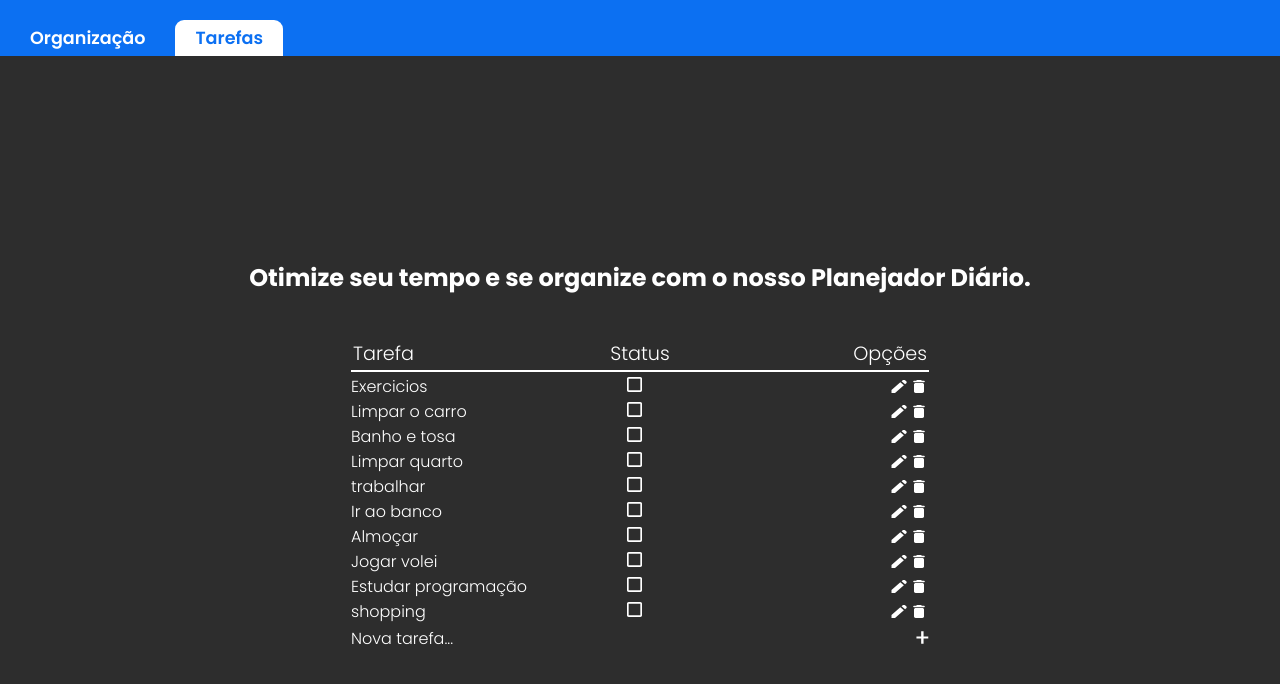
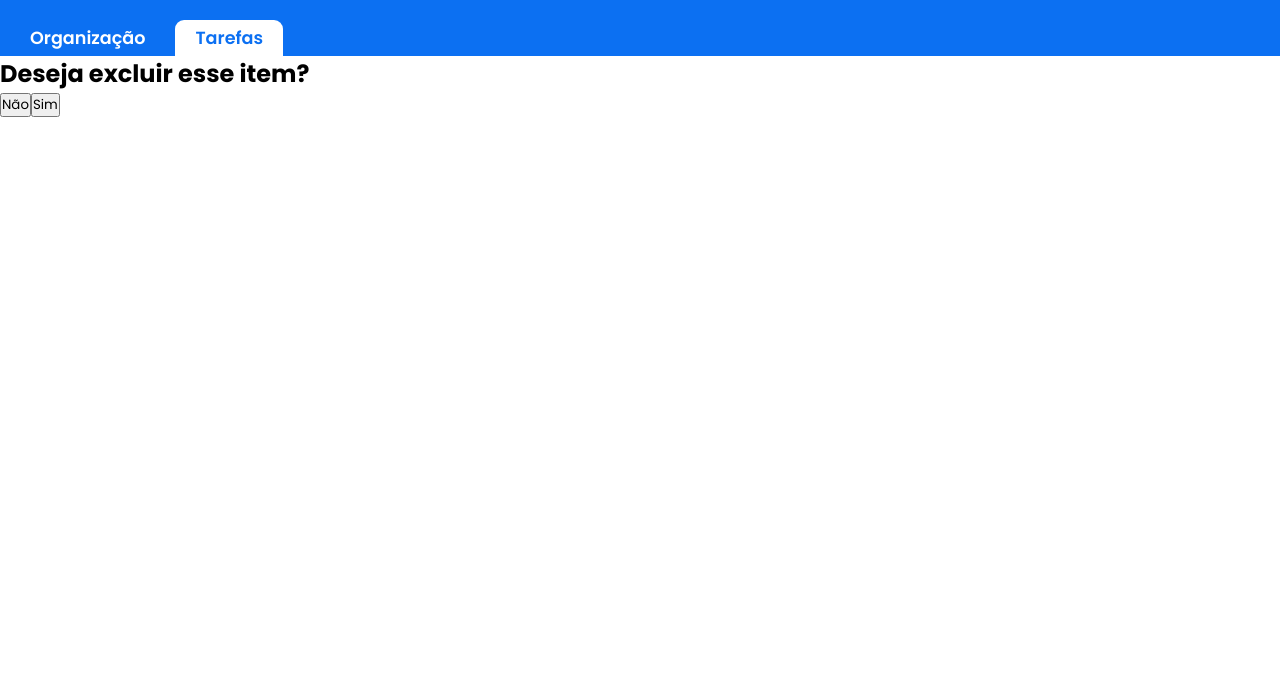
Before and after one commit to usrjair0/Desafio3_DNC, a React (Vite) app in the folder my-app/: page / in a window 1280 px wide. Both pictures are taken after a click on the picture 899 px from the left and 386 px from the top of the page. Shown: the top 684 px of the page. Built offline with nearby package versions, Linux system fonts and the light colour scheme.

Commit message:
add changes

```diff
--- /dev/null
+++ b/my-app/src/components/CardMenu/CardMenu.jsx
@@ -0,0 +1,20 @@
+import React from 'react';
+import './index.scss';
+
+const CardMenu = ({ data, onClose }) => {
+
+  return (
+    <div>
+      <h2>{
+      `Deseja excluir esse item?`
+      }</h2>
+      <p>{data.description}</p>
+      <div>
+      <button onClick={onClose}>Não</button>
+      <button>Sim</button>
+      </div>
+    </div>
+  )
+}
+
+export default CardMenu
--- a/my-app/src/components/organizador/Organizador.jsx
+++ b/my-app/src/components/organizador/Organizador.jsx
@@ -6,15 +6,15 @@ import square from '../../assets/square.svg';
 import some from '../../assets/some.svg';
 import squareClicked from '../../assets/squareClicked.svg'
 
-
-const Organizador = ({data}) => {
+const Organizador = ({ data, opnImg }) => {
     //https://developer.mozilla.org/pt-BR/docs/Web/JavaScript/Reference/Global_Objects/Array//
     const [taskImages, setTaskImages] = useState(Array(data.length).fill(false)); //o fill preenche tudo com false.
     const handleImageClick = (index) => {
     const newTaskImages = [...taskImages];
-    newTaskImages[index] = !newTaskImages[index];
+    newTaskImages[index] = !newTaskImages[index]; //estou invertendo o valor do index, da imagem
     setTaskImages(newTaskImages);
   };
+
   return (
     <main className='main'>
         <h2>Otimize seu tempo e se organize com o nosso Planejador Diário.</h2>
@@ -38,8 +38,8 @@ const Organizador = ({data}) => {
                         )}
                     </td>
                     <td className='main__images'>
-                        <img src={pencil} width={20}/>
-                        <img src={trash} width={20}/>
+                        <img src={pencil} onClick={opnImg} width={20}/>
+                        <img src={trash} onClick={opnImg} width={20}/>
                     </td>
                 </tr>
             ))}
--- a/my-app/src/components/organizador/index.scss
+++ b/my-app/src/components/organizador/index.scss
@@ -11,7 +11,7 @@ tfoot tr {
 }
 .main{
     height: 100vh;
-    font-weight: 300;
+    font-weight: 400;
     color: white;
     background-color: #2D2D2D;
     display: flex;
@@ -20,6 +20,7 @@ tfoot tr {
     justify-content: center;
     padding: 7%;
     &__table {
+        font-weight: 300;
         margin-top: 40px;
     }
     &__thead td {
--- a/my-app/src/views/Home/Home.jsx
+++ b/my-app/src/views/Home/Home.jsx
@@ -1,19 +1,32 @@
-import React from 'react'
+import React, { useState } from 'react'
 import './index.scss';
 import Headermenu from '../../components/Headermenu/Headermenu'
 import Organizador from '../../components/organizador/Organizador';
+import CardMenu from '../../components/CardMenu/CardMenu';
 
 const Home = ({ data }) => {
+
+  {/* Lógica de abertura ou não do meu card de exclusão/alteração */}
+  const [iscardopen, setiscardopen] = useState(false);
+  const handdlecardopen = () =>{
+    setiscardopen(true);
+  }
+  const handdlecardclose = () =>{
+    setiscardopen(false)
+  }
   return (
     <div className='home'>
       <Headermenu />
       <div className="home__organizador">
-      <Organizador key={data.id} data={data}/>
+        {iscardopen ? (
+          <CardMenu onClose={handdlecardclose} data={data} />
+        ):
+        (
+          <Organizador key={data.id} data={data} opnImg={handdlecardopen}/>
+        )}
       </div>
     </div>
   )
 }
 
-
-
 export default Home
```
Also changed, not shown: my-app/src/components/CardMenu/index.scss (added).
